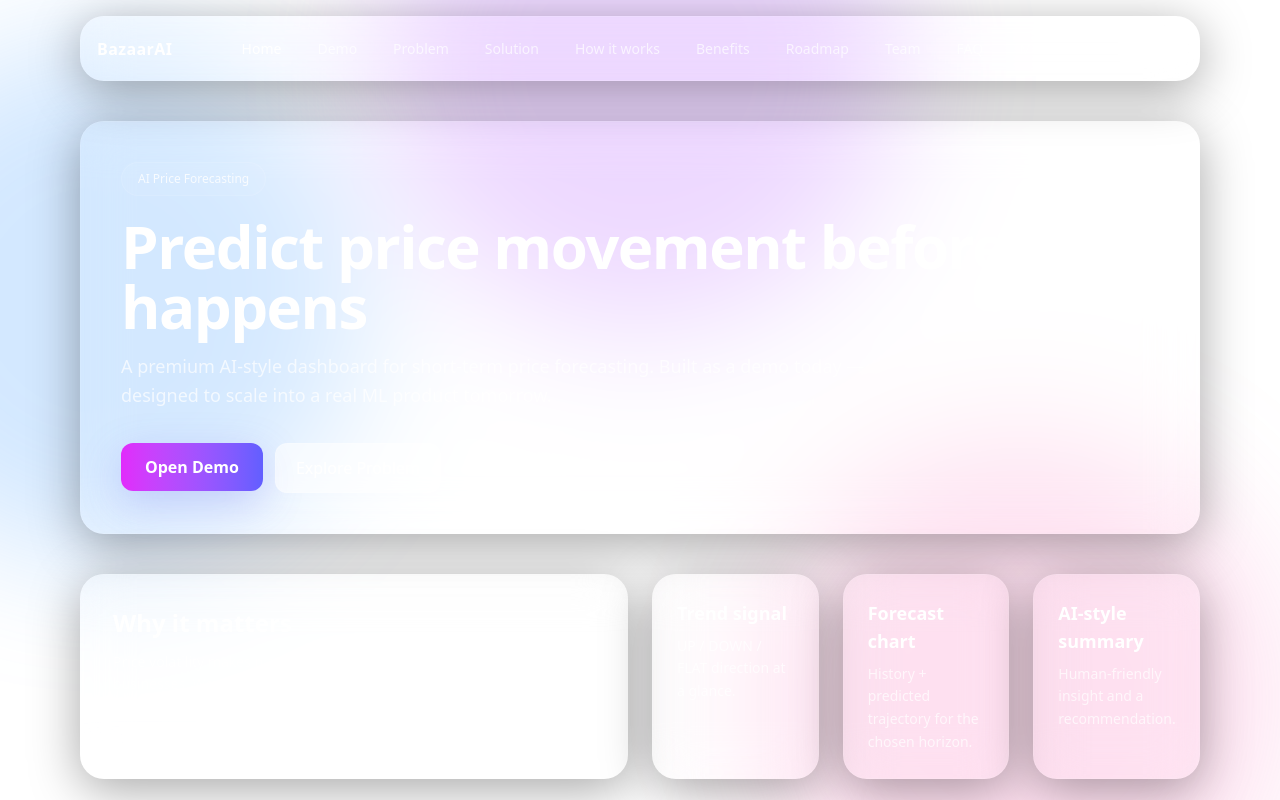
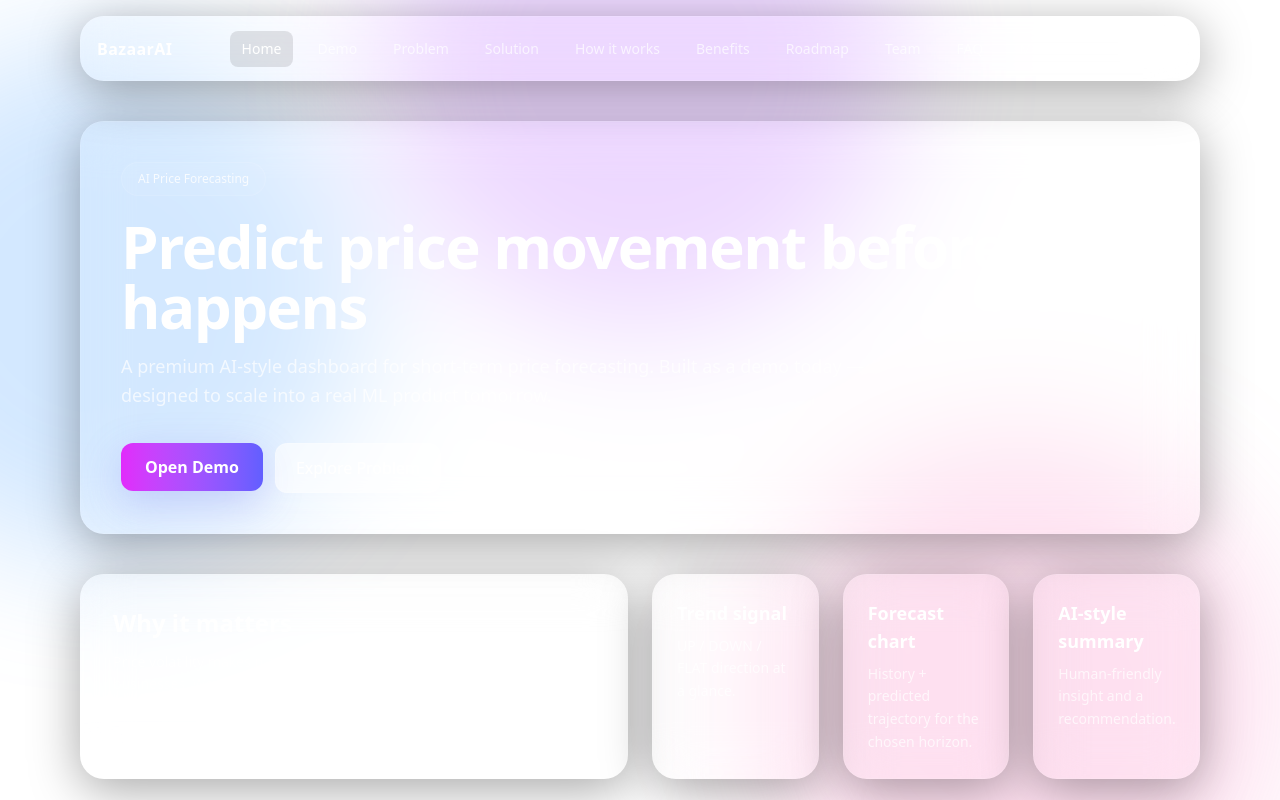
Before and after one commit to Diyorbek-2010/price-forecast-demo, a React (Vite) app in the folder frontend/: page / in a window 1280 px wide. Shown: the top 800 px of the page. Built offline with nearby package versions, Linux system fonts and the light colour scheme; no server answers.

Commit message:
Update Navbar.jsx

```diff
--- a/frontend/src/components/Navbar.jsx
+++ b/frontend/src/components/Navbar.jsx
@@ -47,8 +47,8 @@ export default function Navbar() {
                   className={({ isActive }) =>
                     "text-sm px-3 py-2 rounded-lg transition " +
                     (isActive
-                      ? "bg-white/10 text-white dark:bg-white/10 dark:text-white bg-black/10 text-black"
-                      : "text-white/70 hover:text-white hover:bg-white/5 dark:text-white/70 dark:hover:text-white dark:hover:bg-white/5 text-black/70 hover:text-black hover:bg-black/5")
+                      ? "text-white dark: dark:text-white bg-black/10 text-black"
+                      : "text-white/70 hover:text-white hover: dark:text-white/70 dark:hover:text-white dark:hover: text-black/70 hover:text-black hover:bg-black/5")
                   }
                 >
                   {t(it.key)}
```
